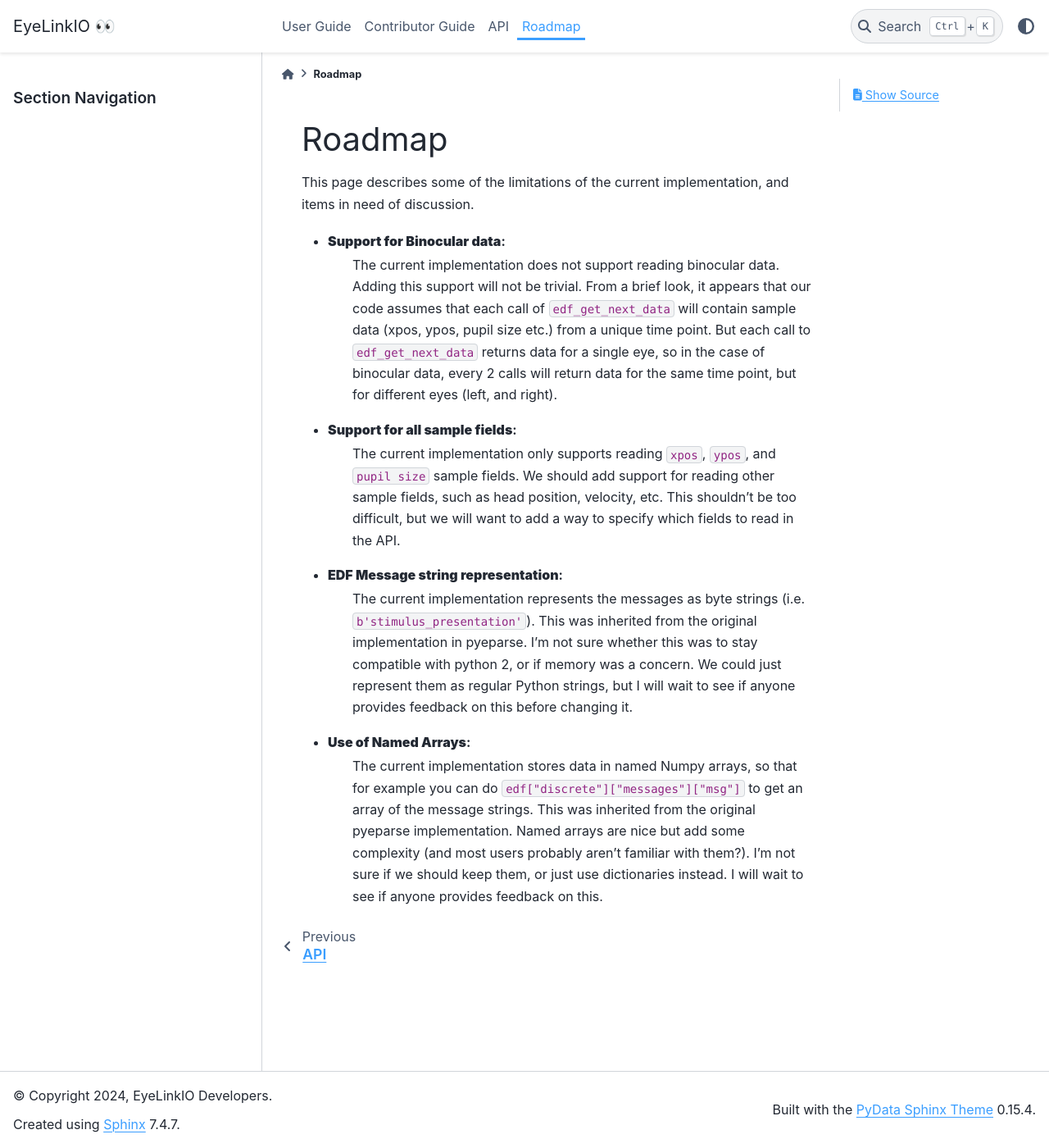
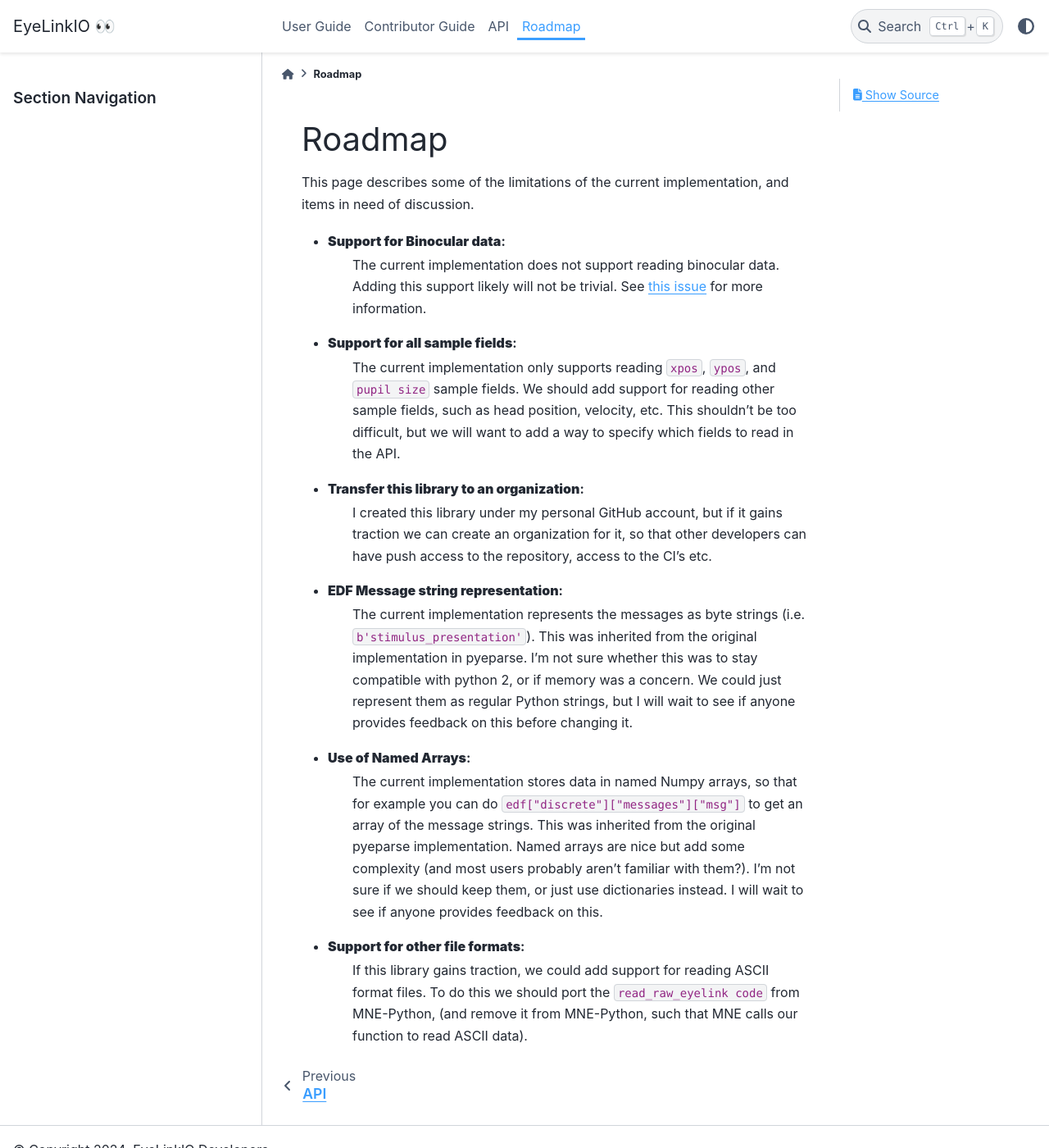
Before and after one commit to scott-huberty/eyelinkio, a Sphinx documentation site: the page built from docs/roadmap.rst, in a window 1280 px wide and 1400 px high. Shown: the whole window at 82% size. Built offline with Sphinx 7.4.7 and the PyData theme 0.15.4, drawn with Linux system fonts in a browser that asks for light colours.

Commit message:
MAINT: update roadmap

```diff
--- a/docs/roadmap.rst
+++ b/docs/roadmap.rst
@@ -6,12 +6,9 @@ items in need of discussion.
 
 - **Support for Binocular data**:
     The current implementation does not support
-    reading binocular data. Adding this support will not be trivial.
-    From a brief look, it appears that our code assumes that each call of
-    ``edf_get_next_data`` will contain sample data (xpos, ypos, pupil size etc.)
-    from a unique time point. But each call to ``edf_get_next_data`` returns data for a
-    single eye, so in the case of binocular data, every 2 calls will return data for the
-    same time point, but for different eyes (left, and right).
+    reading binocular data. Adding this support likely will not be trivial.
+    See `this issue <https://github.com/scott-huberty/eyelinkio/issues/4>`_ for more
+    information.
 
 - **Support for all sample fields**:
     The current implementation only supports
@@ -19,6 +16,11 @@ items in need of discussion.
     reading other sample fields, such as head position, velocity, etc. This shouldn't be
     too difficult, but we will want to add a way to specify which fields to read in the
     API.
+
+- **Transfer this library to an organization**:
+    I created this library under my personal GitHub account, but if it gains traction
+    we can create an organization for it, so that other developers can have
+    push access to the repository, access to the CI's etc.
 
 - **EDF Message string representation**:
     The current implementation represents the
@@ -35,3 +37,8 @@ items in need of discussion.
     implementation. Named arrays are nice but add some complexity (and most users
     probably aren't familiar with them?). I'm not sure if we should keep them, or just
     use dictionaries instead. I will wait to see if anyone provides feedback on this.
+
+- **Support for other file formats**:
+    If this library gains traction, we could add support for reading ASCII format files.
+    To do this we should port the ``read_raw_eyelink code`` from MNE-Python, (and remove it
+    from MNE-Python, such that MNE calls our function to read ASCII data).
```
